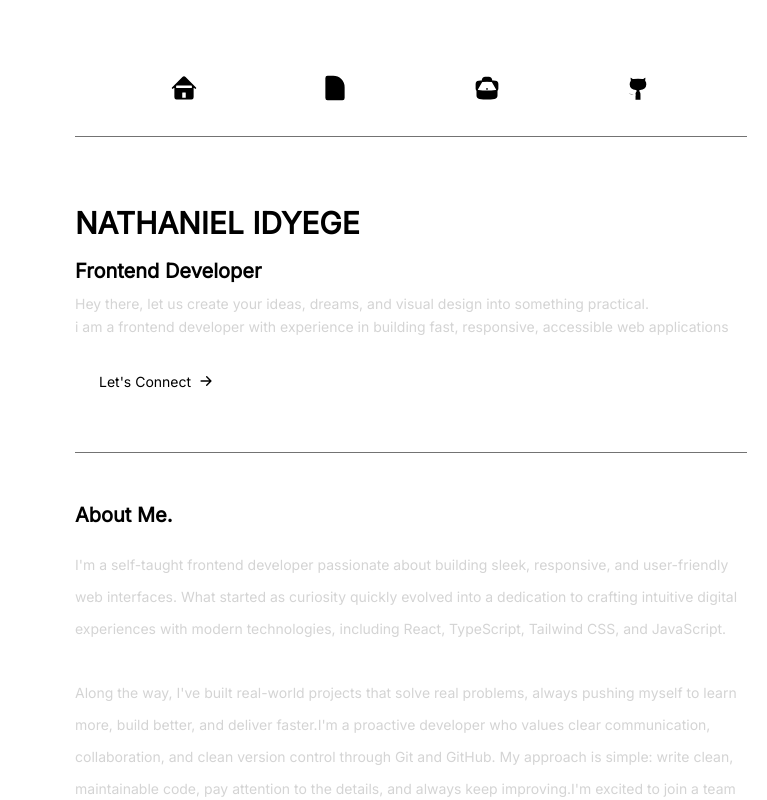
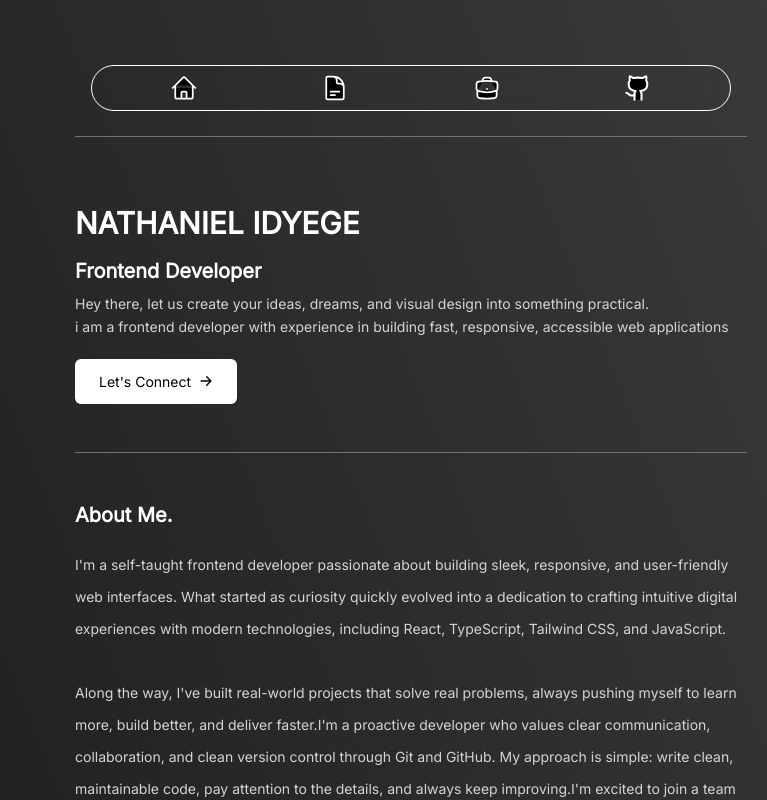
Before and after one commit to IdyegeNathaniel/portfolio-v2, a Next.js app: page / in a window 1280 px wide. Shown: the top 800 px of the page, without its empty margins (229-996 px from the left). Built offline with nearby package versions, Linux system fonts and the light colour scheme.

Commit message:
Update: Colour Scheme

```diff
--- a/src/app/page.tsx
+++ b/src/app/page.tsx
@@ -10,7 +10,7 @@ import Skills from "@/components/Skills";
 
 export default function Home() {
   return (
-    <div className="dark:bg-gradient-to-tr from-neutral-950 to-neutral-700 dark:text-white p-10 ">
+    <div className="bg-gradient-to-tr from-neutral-950 to-neutral-700 text-white p-10 ">
       <Navbar />
       <Hero />
       <About />
```
